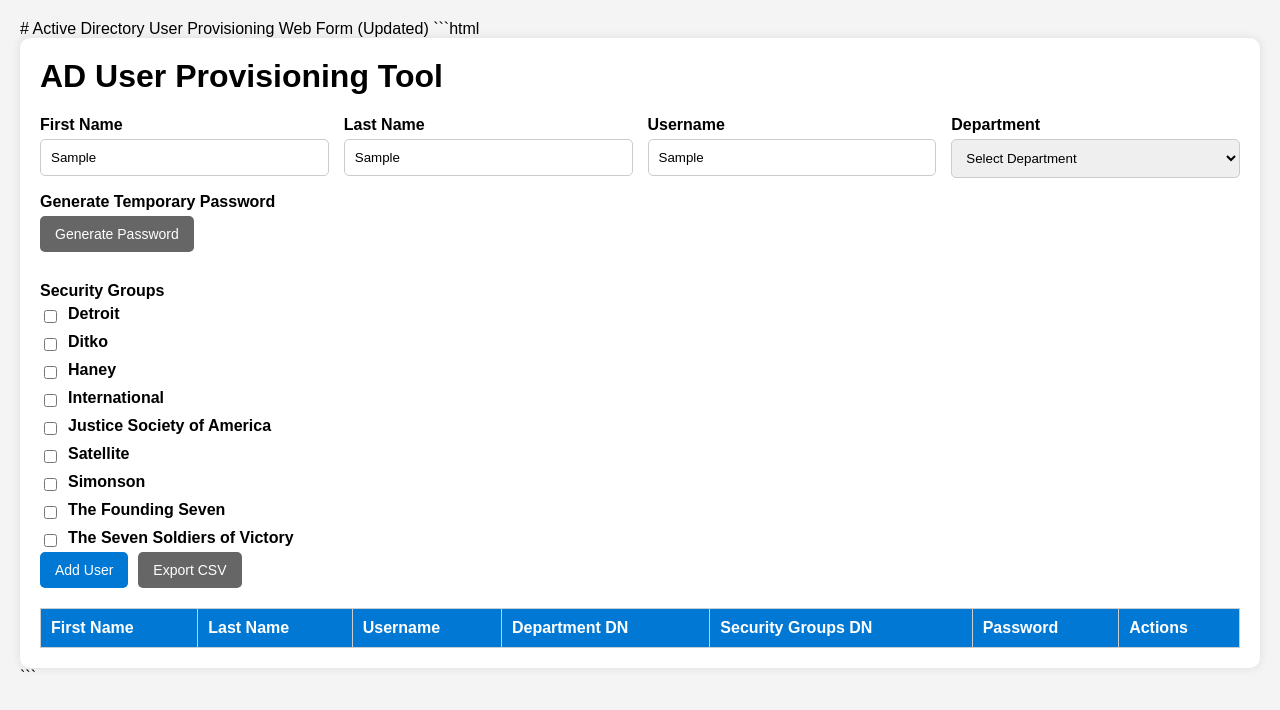
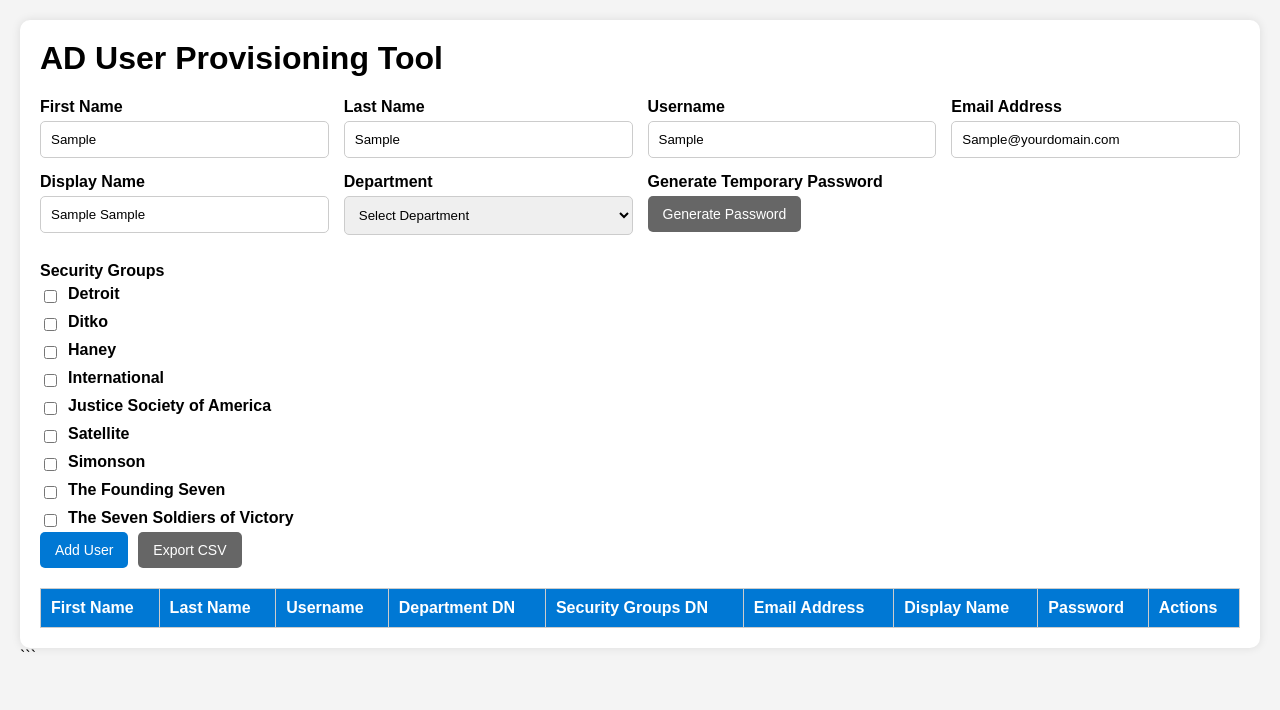
Before and after one commit to TheREProject/AD-Provisioning-Portal, a plain HTML site: page index.html in a window 1280 px wide. Both pictures are taken after typing "Sample", "Sample", "Sample" into the empty fields and a click on the button "Add User". Drawn offline with Linux system fonts and the light colour scheme.

Commit message:
Update index.html

````diff
--- a/index.html
+++ b/index.html
@@ -1,6 +1,3 @@
-# Active Directory User Provisioning Web Form (Updated)
-
-```html
 <!DOCTYPE html>
 <html lang="en">
 <head>
@@ -153,6 +150,16 @@
         </div>
 
         <div>
+            <label>Email Address</label>
+            <input type="text" id="emailAddress" readonly>
+        </div>
+
+        <div>
+            <label>Display Name</label>
+            <input type="text" id="displayName" readonly>
+        </div>
+
+        <div>
             <label>Department</label>
             <select id="departmentSelect">
                 <option value="">Loading Departments...</option>
@@ -187,6 +194,8 @@
                 <th>Username</th>
                 <th>Department DN</th>
                 <th>Security Groups DN</th>
+                <th>Email Address</th>
+                <th>Display Name</th>
                 <th>Password</th>
                 <th>Actions</th>
             </tr>
@@ -298,6 +307,25 @@
     // ==============================
     // ADD OR UPDATE USER
     // ==============================
+    function updateDerivedFields() {
+
+        const firstName = document.getElementById('firstName').value.trim();
+        const lastName = document.getElementById('lastName').value.trim();
+        const username = document.getElementById('username').value.trim();
+
+        const displayName = `${firstName} ${lastName}`.trim();
+        const emailAddress = username
+            ? `${username}@yourdomain.com`
+            : '';
+
+        document.getElementById('displayName').value = displayName;
+        document.getElementById('emailAddress').value = emailAddress;
+    }
+
+    document.getElementById('firstName').addEventListener('input', updateDerivedFields);
+    document.getElementById('lastName').addEventListener('input', updateDerivedFields);
+    document.getElementById('username').addEventListener('input', updateDerivedFields);
+
     function addUser() {
 
         const firstName = document.getElementById('firstName').value.trim();
@@ -305,6 +333,8 @@
         const username = document.getElementById('username').value.trim();
         const departmentDN = document.getElementById('departmentSelect').value;
         const securityGroupsDN = getSelectedGroups();
+        const emailAddress = document.getElementById('emailAddress').value.trim();
+        const displayName = document.getElementById('displayName').value.trim();
 
         if (!firstName || !lastName || !username || !departmentDN) {
             alert('Please complete all required fields.');
@@ -319,6 +349,8 @@
             firstName,
             lastName,
             username,
+            emailAddress,
+            displayName,
             departmentDN,
             securityGroupsDN,
             password: currentPassword
@@ -351,6 +383,8 @@
                 <td>${user.firstName}</td>
                 <td>${user.lastName}</td>
                 <td>${user.username}</td>
+                <td>${user.emailAddress}</td>
+                <td>${user.displayName}</td>
                 <td>${user.departmentDN}</td>
                 <td>${user.securityGroupsDN}</td>
                 <td>${user.password}</td>
@@ -374,6 +408,8 @@
         document.getElementById('firstName').value = user.firstName;
         document.getElementById('lastName').value = user.lastName;
         document.getElementById('username').value = user.username;
+        document.getElementById('emailAddress').value = user.emailAddress;
+        document.getElementById('displayName').value = user.displayName;
         document.getElementById('departmentSelect').value = user.departmentDN;
 
         currentPassword = user.password;
@@ -414,6 +450,8 @@
         document.getElementById('firstName').value = '';
         document.getElementById('lastName').value = '';
         document.getElementById('username').value = '';
+        document.getElementById('emailAddress').value = '';
+        document.getElementById('displayName').value = '';
         document.getElementById('departmentSelect').selectedIndex = 0;
 
         document.querySelectorAll('#groupContainer input[type="checkbox"]').forEach(cb => {
@@ -459,6 +497,8 @@
             'FirstName',
             'LastName',
             'Username',
+            'EmailAddress',
+            'DisplayName',
             'DepartmentDN',
             'SecurityGroupsDN',
             'Password'
@@ -469,6 +509,8 @@
                 escapeCSV(user.firstName),
                 escapeCSV(user.lastName),
                 escapeCSV(user.username),
+                escapeCSV(user.emailAddress),
+                escapeCSV(user.displayName),
                 escapeCSV(user.departmentDN),
                 escapeCSV(user.securityGroupsDN),
                 escapeCSV(user.password)
````
